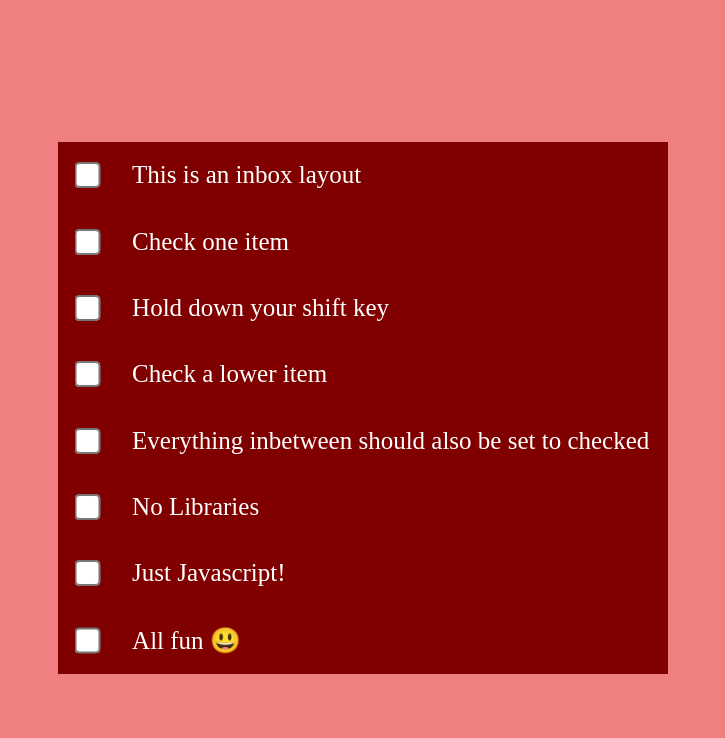
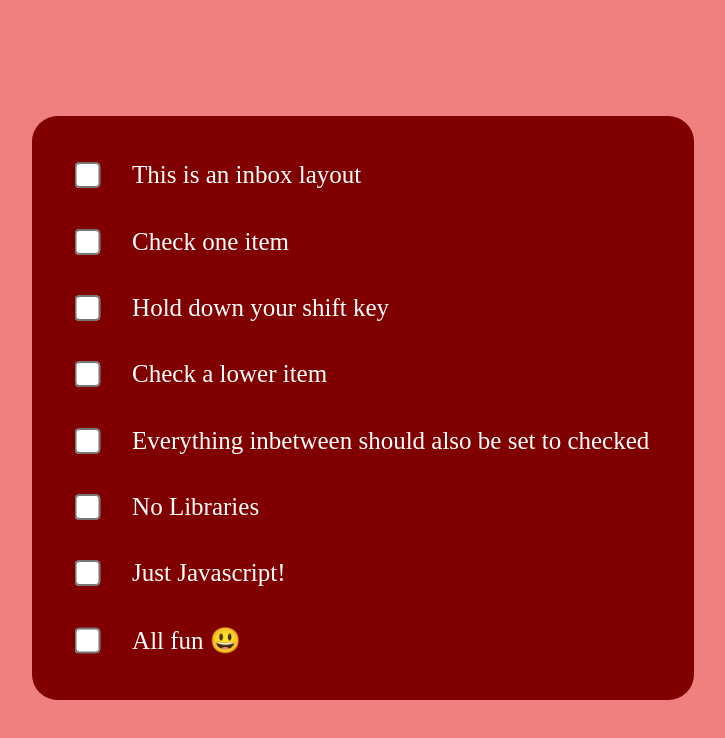
Before and after one commit to rpgayatri/MultipleCheckSelectorWithShift, a plain HTML site: page index.html in a window 1280 px wide. Shown: the whole page, without its empty margins (285-1010 px from the left). Drawn offline with Linux system fonts and the light colour scheme.

Commit message:
adding border radius

```diff
--- a/main.css
+++ b/main.css
@@ -9,6 +9,8 @@ body {
 
 .checkboxHolder {
   background-color: maroon;
+  border-radius: 2vw !important;
+  padding: 2vw;
 }
 
 .item {
```
